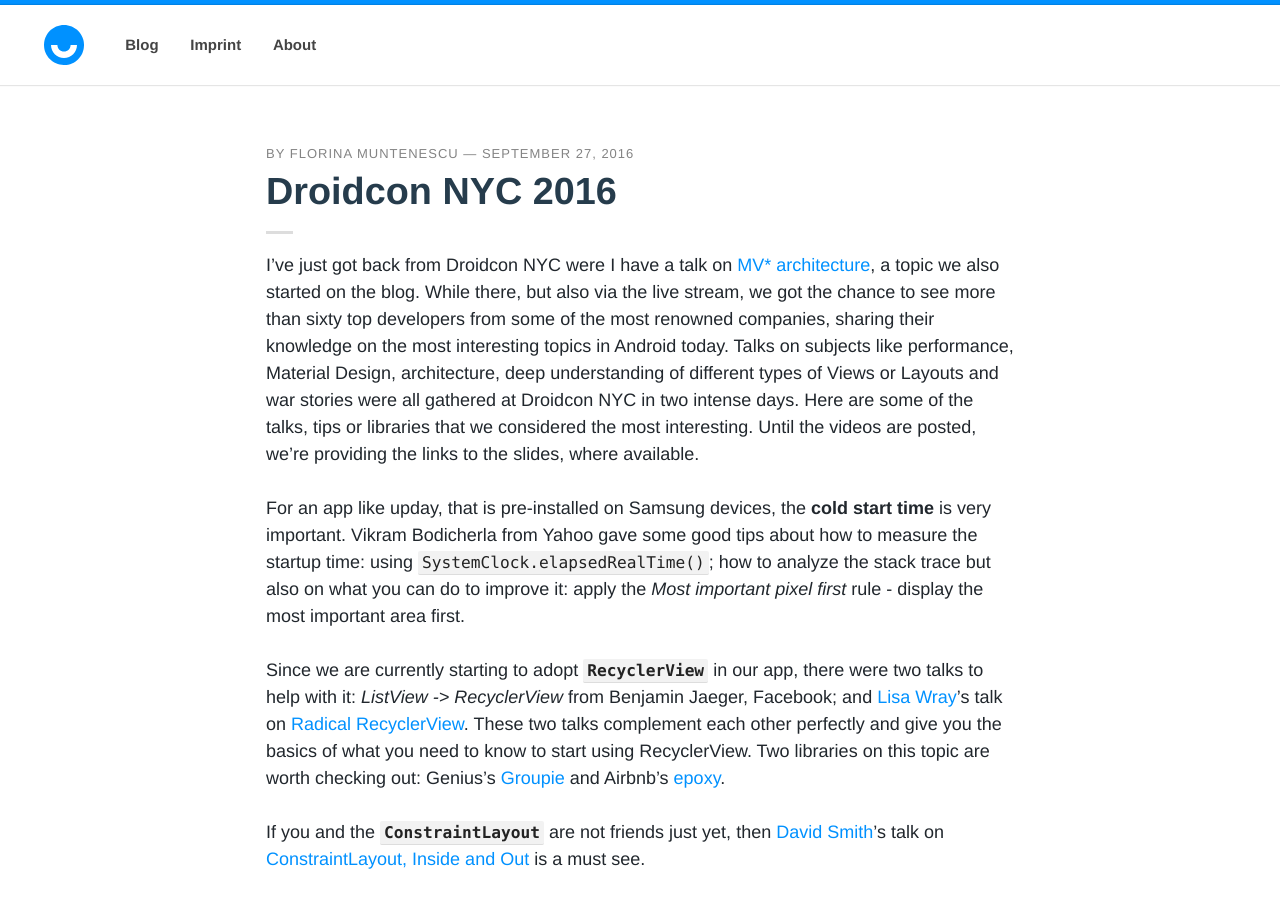
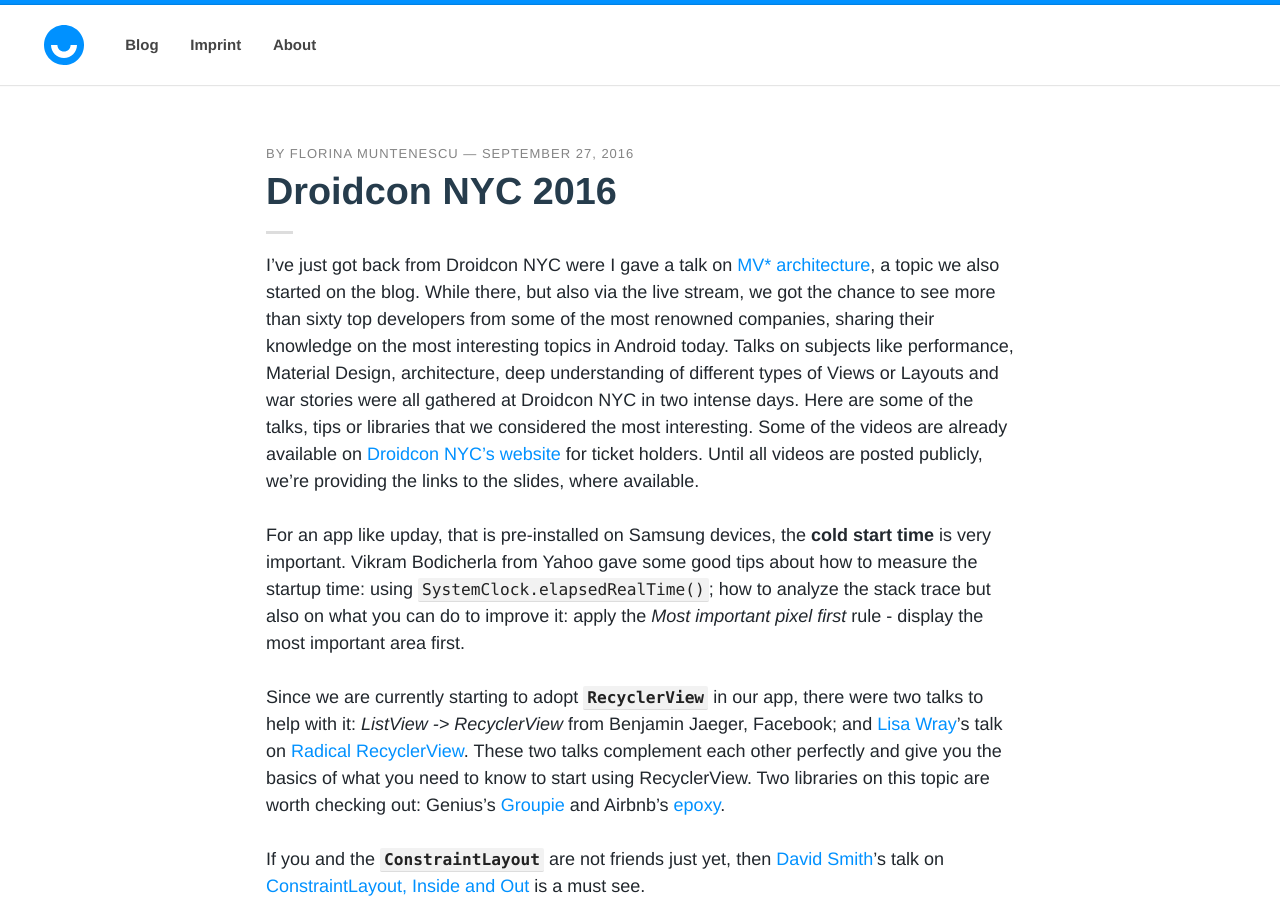
Before and after one commit to upday/upday.github.io, a Jekyll site: the page built from _posts/blog/2016-09-27-droidcon_nyc.md, in a window 1280 px wide and 900 px high. Built offline with Jekyll 4.4.1, drawn with Linux system fonts in a browser that asks for light colours; nearby versions of some CDN libraries; some web fonts are replaced; comment, search, counter and statistics services are not loaded.

Commit message:
updated with info about the video

```diff
--- a/_posts/blog/2016-09-27-droidcon_nyc.md
+++ b/_posts/blog/2016-09-27-droidcon_nyc.md
@@ -9,7 +9,8 @@
 tags: [Conference, Architecture, MVC, MVP, MVVM, RecyclerView, ConstraintLayout]
 date: 2016-09-27T10:39:55-04:00
 ---
-I've just got back from Droidcon NYC were I have a talk on <a href="http://www.slideshare.net/FlorinaMuntenescu/a-journey-through-mv-wonderland-66570666">MV* architecture</a>, a topic we also started on the blog. While there, but also via the live stream, we got the chance to see more than sixty top developers from some of the most renowned companies, sharing their knowledge on the most interesting topics in Android today. Talks on subjects like performance, Material Design, architecture, deep understanding of different types of Views or Layouts and war stories were all gathered at Droidcon NYC in two intense days. Here are some of the talks, tips or libraries that we considered the most interesting. Until the videos are posted, we're providing the links to the slides, where available.
+I've just got back from Droidcon NYC were I gave a talk on <a href="http://www.slideshare.net/FlorinaMuntenescu/a-journey-through-mv-wonderland-66570666">MV* architecture</a>, a topic we also started on the blog. While there, but also via the live stream, we got the chance to see more than sixty top developers from some of the most renowned companies, sharing their knowledge on the most interesting topics in Android today. Talks on subjects like performance, Material Design, architecture, deep understanding of different types of Views or Layouts and war stories were all gathered at Droidcon NYC in two intense days. Here are some of the talks, tips or libraries that we considered the most interesting. Some of the videos are already available on <a href="http://droidcon.nyc/lineup">Droidcon NYC's website</a> for ticket holders.
+Until all videos are posted publicly, we're providing the links to the slides, where available.
 
 
 For an app like upday, that is pre-installed on Samsung devices, the **cold start time** is very important. Vikram Bodicherla from Yahoo gave some good tips about how to measure the startup time: using `SystemClock.elapsedRealTime()`; how to analyze the stack trace but also on what you can do to improve it: apply the *Most important pixel first* rule - display the most important area first.
```
